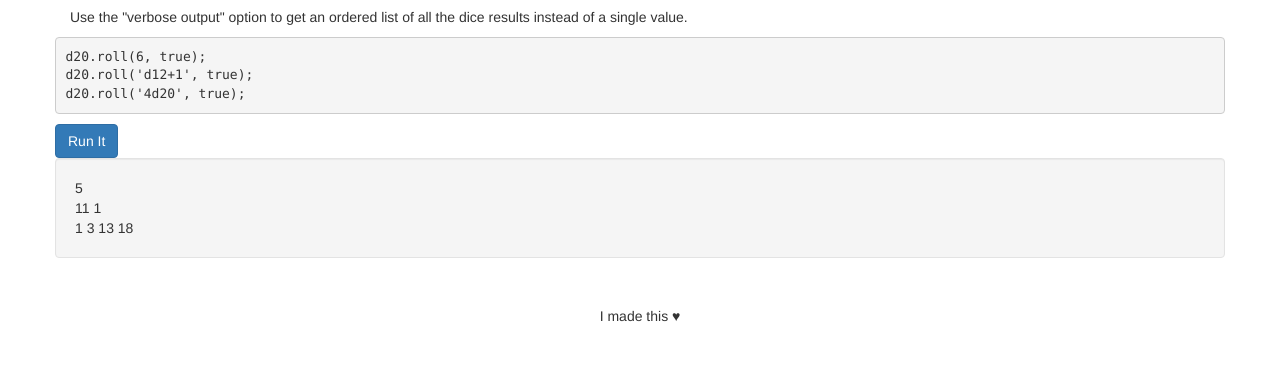
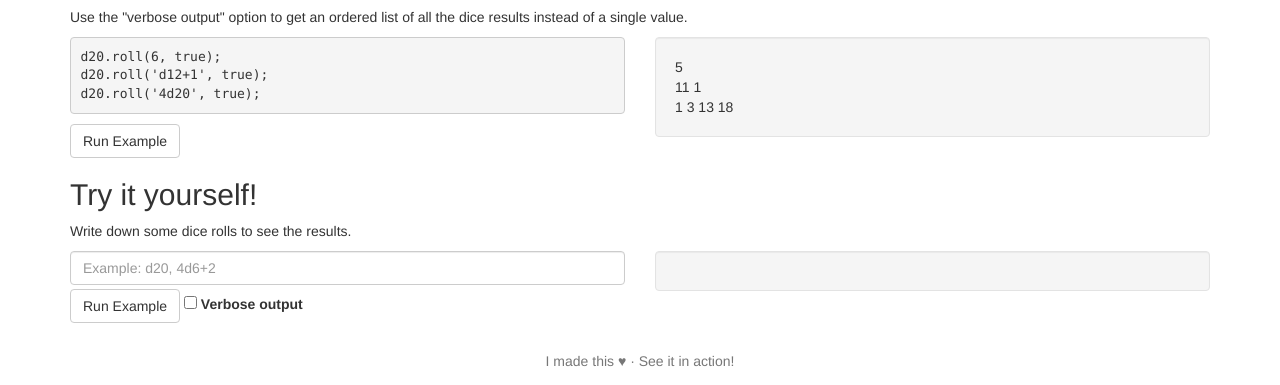
Before and after one commit to michaelenger/d20.js, a plain HTML site: page index.html in a window 1280 px wide. Shown: the part 678-1063 px from the top of the page. Before the commit the page ends 1018 px from the top, so only its background shows below. Drawn offline with nearby package versions, Linux system fonts and the light colour scheme.

Commit message:
Add 'try it yourself' section

```diff
--- a/index.html
+++ b/index.html
@@ -51,19 +51,40 @@ d20.roll('4d20-10');</pre>
 				<h2>Verbose Output</h2>
 				<p>Use the "verbose output" option to get an ordered list of all the dice results instead of a single value.</p>
 				<div class="row">
-					<div class="span6">
+					<div class="col-sm-6">
 						<pre class="code">d20.roll(6, true);
 d20.roll('d12+1', true);
 d20.roll('4d20', true);</pre>
-						<a class="btn btn-primary" href=".">Run It</a>
+						<a class="btn btn-default" href=".">Run Example</a>
 					</div>
-					<div class="span6">
+					<div class="col-sm-6">
 						<div class="results well"></div>
 					</div>
 				</div>
 			</section>
-			<footer class="muted">
-				<a href="http://thelonelycoder.com">I made this ♥</a>
+			<section id="custom" class="example">
+				<h2>Try it yourself!</h2>
+				<p>Write down some dice rolls to see the results.</p>
+				<div class="row">
+					<div class="col-sm-6">
+						<form>
+							<input type="text" class="form-control" name="input" placeholder="Example: d20, 4d6+2">
+							<a class="btn btn-default" href=".">Run Example</a>
+							<label>
+								<input type="checkbox" name="verbose" value="1">
+								Verbose output
+							</label>
+						</form>
+					</div>
+					<div class="col-sm-6">
+						<div class="results well"></div>
+					</div>
+				</div>
+			</section>
+			<footer class="text-muted">
+				<a href="http://michaelenger.github.io/">I made this ♥</a>
+				&middot;
+				<a href="http://michaelenger.github.io/rpgdicebag/">See it in action!</a>
 				<a href="https://github.com/michaelenger/d20.js"><img style="position: absolute; top: 0; right: 0; border: 0;" src="https://s3.amazonaws.com/github/ribbons/forkme_right_red_aa0000.png" alt="Fork me on GitHub"></a>
 			</footer>
 		</div>
@@ -95,6 +116,24 @@ d20.roll('4d20', true);</pre>
 						list = d20.roll('4d20', true);
 						result += '<br>' + list.join(' ');
 					break;
+					case 'custom':
+						var value = $('#custom input[name=input]').val(),
+							verbose = $('#custom input[name=verbose]').is(':checked');
+						if (value.search(' ') != -1) {
+							values = value.split(' ');
+						} else {
+							values = [value];
+						}
+
+						result = '';
+						for (var i in values) {
+							temp = d20.roll(values[i], verbose);
+							if (verbose) {
+								temp = temp.join(' ');
+							}
+							result += (result != '' ? '<br>' : '') + temp
+						}
+					break;
 					default:
 						alert('I can smell your breath from here..');
 				}
@@ -106,6 +145,10 @@ d20.roll('4d20', true);</pre>
 				e.preventDefault();
 				runExample($(this).parents('.example').attr('id'));
 			});
+			jQuery('#custom form').on('submit', function(e) {
+				e.preventDefault();
+				runExample('custom');
+			});
 
 			runExample('basic');
 			runExample('syntax');
```
